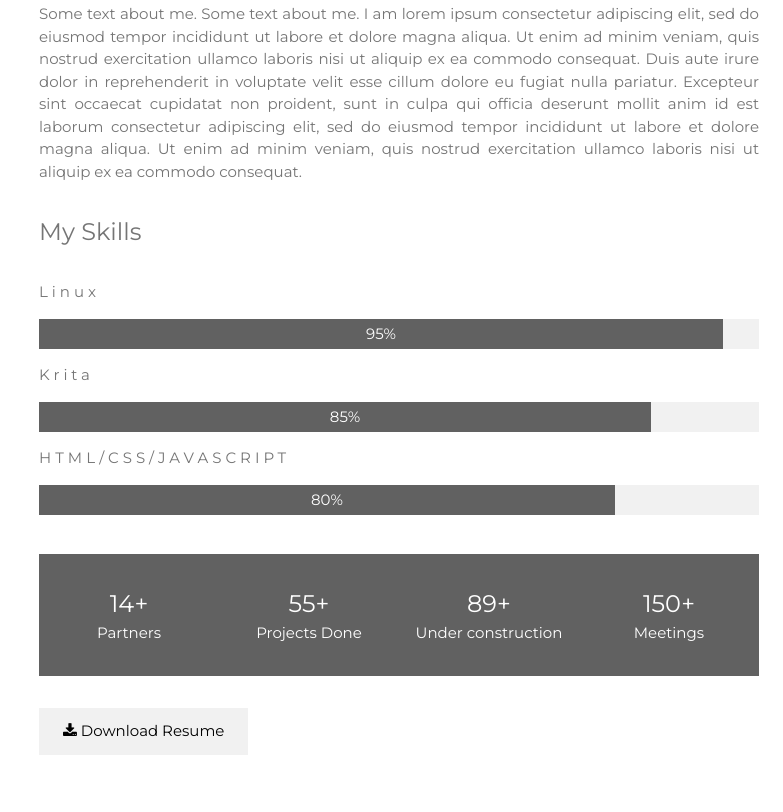
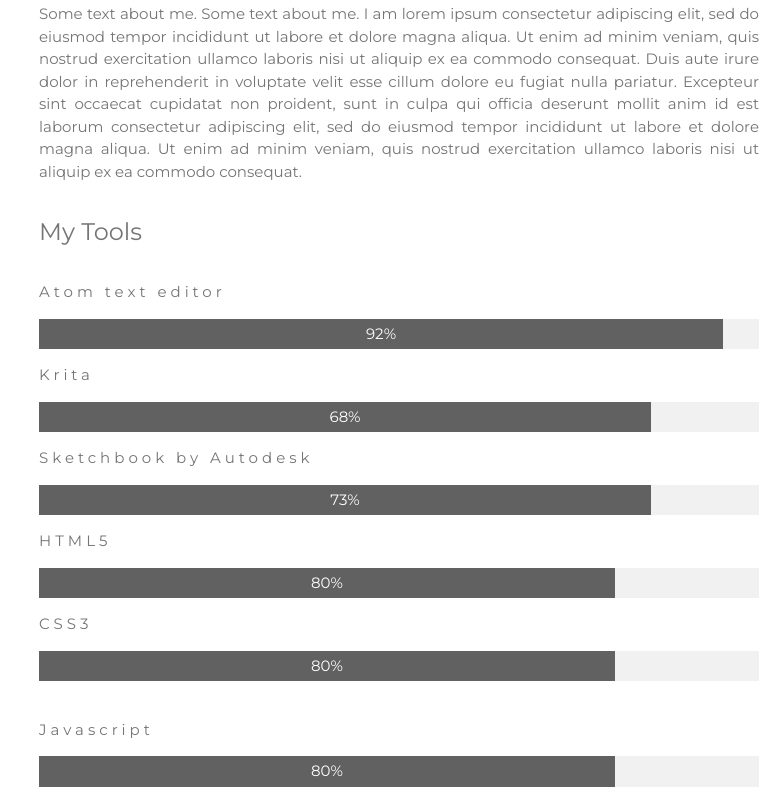
Before and after one commit to ma8u/ma8u.github.io, a plain HTML site: page index.html in a window 1280 px wide. Shown: the part 802-1614 px from the top of the page, without its empty margins (497-1280 px from the left). Drawn offline with Linux system fonts and the light colour scheme.

Commit message:
Update index.html

```diff
--- a/index.html
+++ b/index.html
@@ -76,20 +76,33 @@
       consequat. Duis aute irure dolor in reprehenderit in voluptate velit esse cillum dolore eu fugiat nulla pariatur. Excepteur sint occaecat cupidatat non proident, sunt in culpa qui officia deserunt mollit anim id est laborum consectetur adipiscing
       elit, sed do eiusmod tempor incididunt ut labore et dolore magna aliqua. Ut enim ad minim veniam, quis nostrud exercitation ullamco laboris nisi ut aliquip ex ea commodo consequat.
     </p>
-    <h3 class="w3-padding-16">My Skills</h3>
-    <p class="w3-wide">Linux</p>
+    <h3 class="w3-padding-16">My Tools</h3>
+    <p class="w3-wide">Atom text editor</p>
     <div class="w3-light-grey">
-      <div class="w3-container w3-center w3-padding-small w3-dark-grey" style="width:95%">95%</div>
+      <div class="w3-container w3-center w3-padding-small w3-dark-grey" style="width:95%">92%</div>
     </div>
     <p class="w3-wide">Krita</p>
     <div class="w3-light-grey">
-      <div class="w3-container w3-center w3-padding-small w3-dark-grey" style="width:85%">85%</div>
+      <div class="w3-container w3-center w3-padding-small w3-dark-grey" style="width:85%">68%</div>
     </div>
-    <p class="w3-wide">HTML/CSS/JAVASCRIPT</p>
+    <p class="w3-wide">Sketchbook by Autodesk</p>
+    <div class="w3-light-grey">
+      <div class="w3-container w3-center w3-padding-small w3-dark-grey" style="width:85%">73%</div>
+    </div>
+    <p class="w3-wide">HTML5</p>
     <div class="w3-light-grey">
       <div class="w3-container w3-center w3-padding-small w3-dark-grey" style="width:80%">80%</div>
-    </div><br>
-
+    </div>
+    <p class="w3-wide">CSS3</p>
+    <div class="w3-light-grey">
+      <div class="w3-container w3-center w3-padding-small w3-dark-grey" style="width:80%">80%</div>
+    </div>
+    <br>
+    <p class="w3-wide">Javascript</p>
+    <div class="w3-light-grey">
+      <div class="w3-container w3-center w3-padding-small w3-dark-grey" style="width:80%">80%</div>
+    </div>
+    <br>
     <div class="w3-row w3-center w3-dark-grey w3-padding-16 w3-section">
       <div class="w3-quarter w3-section">
         <span class="w3-xlarge">14+</span><br>
```
